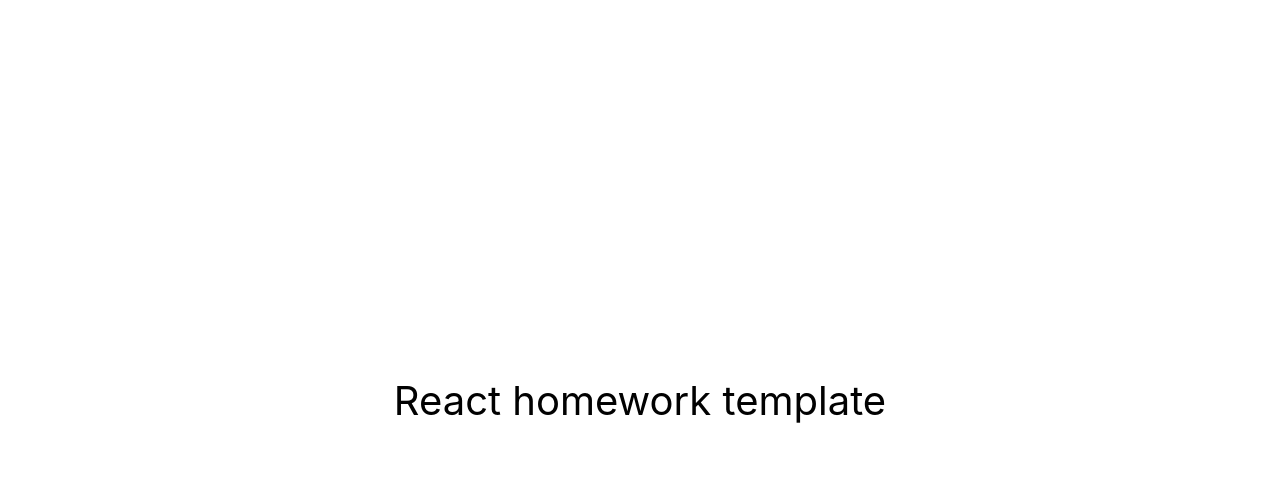
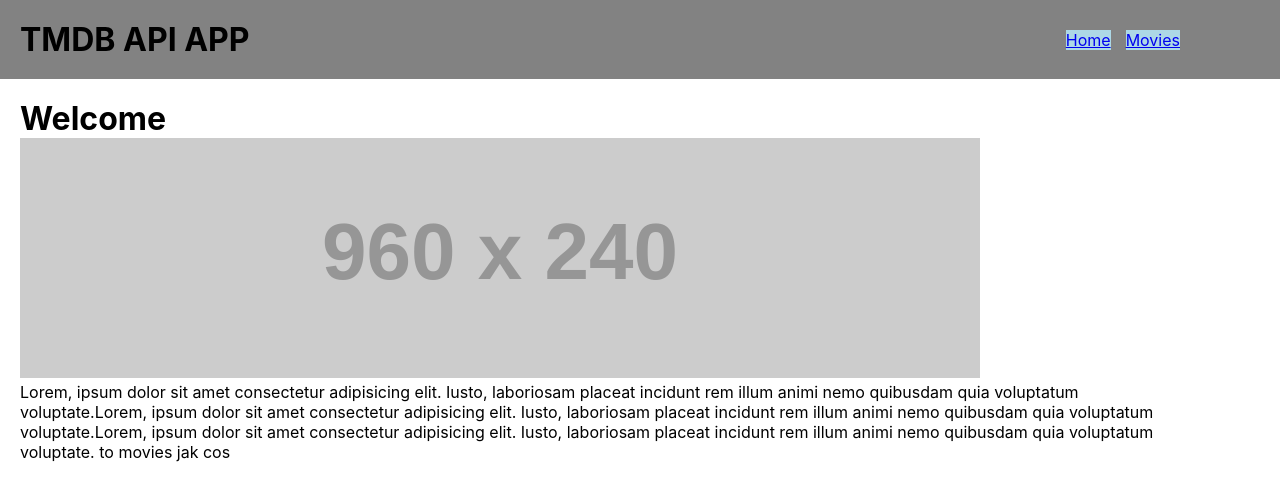
Before and after one commit to SzymonOgniewski/Movies, a React (Create React App) app: page /movies in a window 1280 px wide. Shown: the top 500 px of the page. Built offline with nearby package versions, Linux system fonts and the light colour scheme.

Commit message:
preparation

```diff
--- a/package.json
+++ b/package.json
@@ -9,6 +9,7 @@
     "@testing-library/user-event": "^13.5.0",
     "react": "^18.1.0",
     "react-dom": "^18.1.0",
+    "react-router-dom": "^6.8.2",
     "react-scripts": "5.0.1",
     "web-vitals": "^2.1.3"
   },
--- a/src/components/App.jsx
+++ b/src/components/App.jsx
@@ -1,16 +1,14 @@
+import { Route, Routes } from 'react-router-dom';
+import { Home } from './Home/Home';
+import { Layout } from './Layout/Layout';
+import { Movies } from './Movies/Movies';
 export const App = () => {
   return (
-    <div
-      style={{
-        height: '100vh',
-        display: 'flex',
-        justifyContent: 'center',
-        alignItems: 'center',
-        fontSize: 40,
-        color: '#010101'
-      }}
-    >
-      React homework template
-    </div>
+    <Routes>
+      <Route path="/" element={<Layout />}>
+        <Route path="/home" element={<Home />} />
+        <Route path="/movies" element={<Movies />} />
+      </Route>
+    </Routes>
   );
 };
--- /dev/null
+++ b/src/components/Home/Home.js
@@ -0,0 +1,12 @@
+export const Home = () => {
+  return (
+    <main>
+      <h1>Welcome</h1>
+      <p>
+        Lorem, ipsum dolor sit amet consectetur adipisicing elit. Iusto,
+        laboriosam placeat incidunt rem illum animi nemo quibusdam quia
+        voluptatum voluptate.
+      </p>
+    </main>
+  );
+};
--- /dev/null
+++ b/src/components/Layout/Layout.js
@@ -0,0 +1,30 @@
+import { NavLink, Outlet } from 'react-router-dom';
+import css from './layout.module.css';
+export const Layout = () => {
+  return (
+    <>
+      <header className={css.header}>
+        <div className={css.container}>
+          <div className={css.navBar}>
+            <div>
+              <h1>TMDB API APP</h1>
+            </div>
+            <nav className={css.nav}>
+              <NavLink to="/home" className={css.navLink}>
+                Home
+              </NavLink>
+              <NavLink to="/movies" className={css.navLink}>
+                Movies
+              </NavLink>
+            </nav>
+          </div>
+        </div>
+      </header>
+      <main>
+        <div className={css.container}>
+          <Outlet />
+        </div>
+      </main>
+    </>
+  );
+};
--- /dev/null
+++ b/src/components/Layout/layout.module.css
@@ -0,0 +1,21 @@
+.header {
+  background-color: #828282;
+}
+.container {
+  min-width: 320px;
+  max-width: 1200px;
+  padding: 20px;
+}
+.navBar {
+  display: flex;
+  justify-content: space-between;
+}
+.nav {
+  align-self: center;
+  display: flex;
+  gap: 15px;
+}
+.navLink {
+  height: 100%;
+  background-color: lightblue;
+}
--- /dev/null
+++ b/src/components/Movies/Movies.js
@@ -0,0 +1,17 @@
+export const Movies = () => {
+  return (
+    <main>
+      <h1>Welcome</h1>
+      <img src="https://via.placeholder.com/960x240" alt="" />
+      <p>
+        Lorem, ipsum dolor sit amet consectetur adipisicing elit. Iusto,
+        laboriosam placeat incidunt rem illum animi nemo quibusdam quia
+        voluptatum voluptate.Lorem, ipsum dolor sit amet consectetur adipisicing
+        elit. Iusto, laboriosam placeat incidunt rem illum animi nemo quibusdam
+        quia voluptatum voluptate.Lorem, ipsum dolor sit amet consectetur
+        adipisicing elit. Iusto, laboriosam placeat incidunt rem illum animi
+        nemo quibusdam quia voluptatum voluptate. to movies jak cos
+      </p>
+    </main>
+  );
+};
--- a/src/index.css
+++ b/src/index.css
@@ -1,5 +1,10 @@
 @import-normalize; /* bring in normalize.css styles */
-
+* {
+  list-style: none;
+  box-sizing: border-box;
+  margin: 0;
+  padding: 0;
+}
 body {
   margin: 0;
   font-family: -apple-system, BlinkMacSystemFont, 'Segoe UI', 'Roboto', 'Oxygen',
--- a/src/index.js
+++ b/src/index.js
@@ -1,10 +1,13 @@
 import React from 'react';
 import ReactDOM from 'react-dom/client';
+import { BrowserRouter } from 'react-router-dom';
 import { App } from 'components/App';
 import './index.css';
 
 ReactDOM.createRoot(document.getElementById('root')).render(
   <React.StrictMode>
-    <App />
+    <BrowserRouter>
+      <App />
+    </BrowserRouter>
   </React.StrictMode>
 );
```
Also changed, not shown: 1 other file (tests, documents, lock files or other folders).
